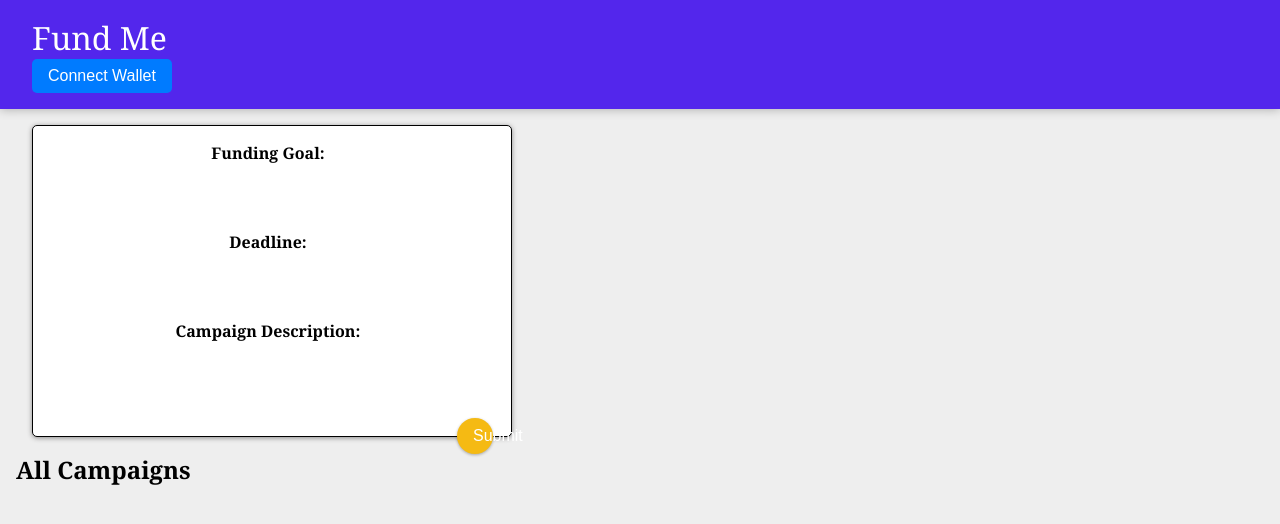
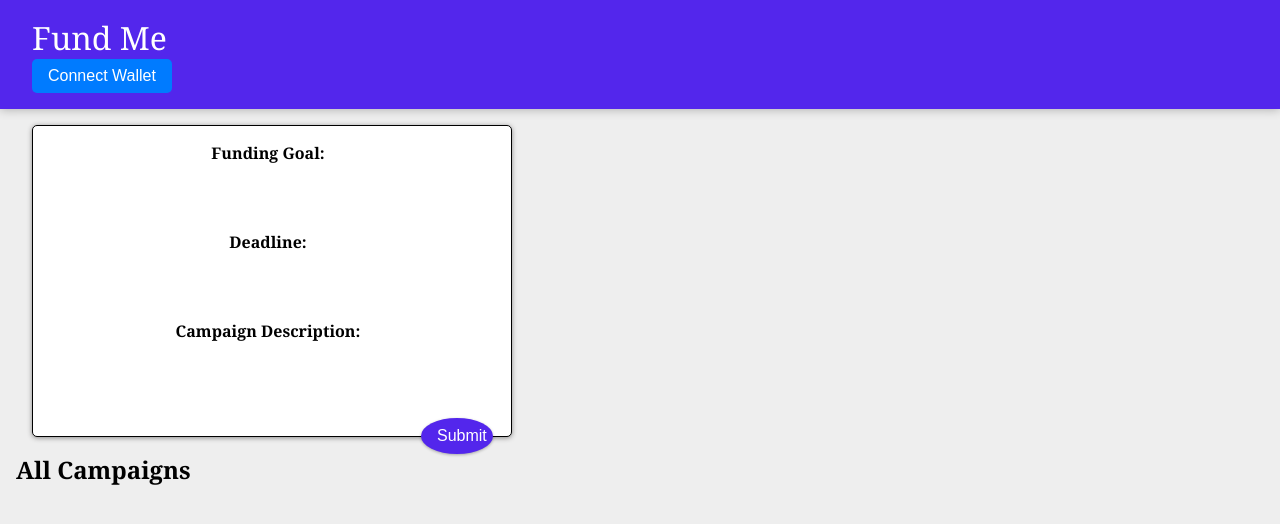
Before and after one commit to ryo2003/100program-bc-app, a React (Create React App) app: page / in a window 1280 px wide. Shown: the top 524 px of the page. Built offline with nearby package versions, Linux system fonts and the light colour scheme.

Commit message:
submit change

```diff
--- a/src/App.css
+++ b/src/App.css
@@ -134,11 +134,11 @@ form button {
   position: absolute;
   right: 18px;
   bottom: -18px;
-  background: #f5ba13;
+  background: #5326EC;
   color: #fff;
   border: none;
   border-radius: 50%;
-  width: 36px;
+  width: 72px;
   height: 36px;
   box-shadow: 0 1px 3px rgba(0, 0, 0, 0.3);
   cursor: pointer;
```
